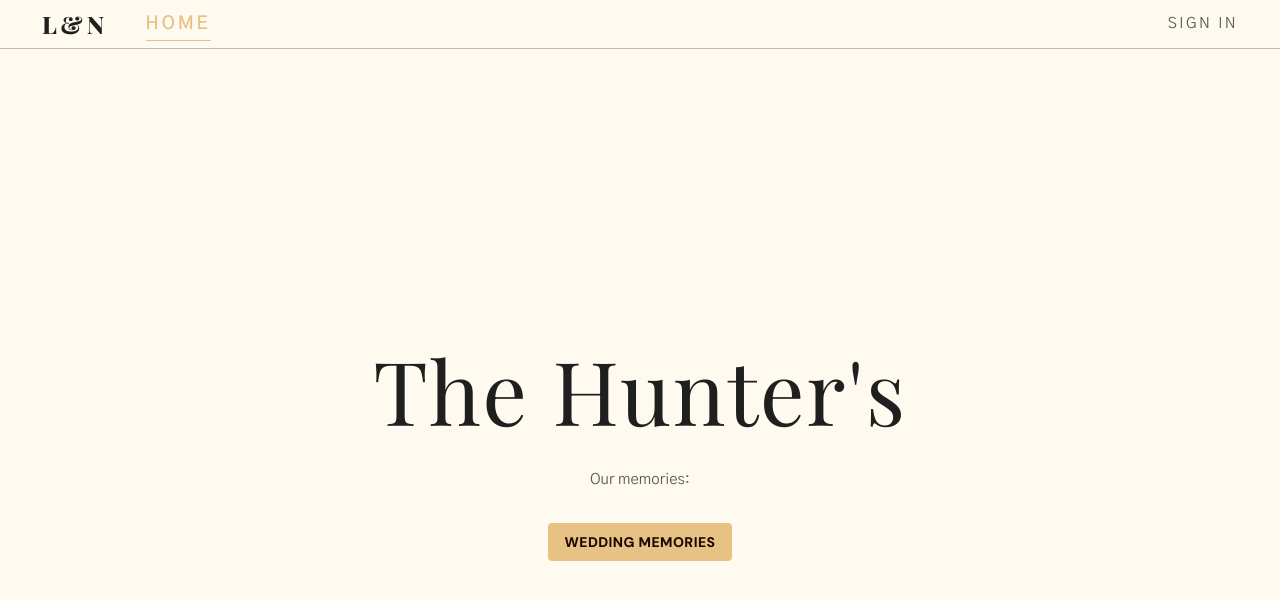
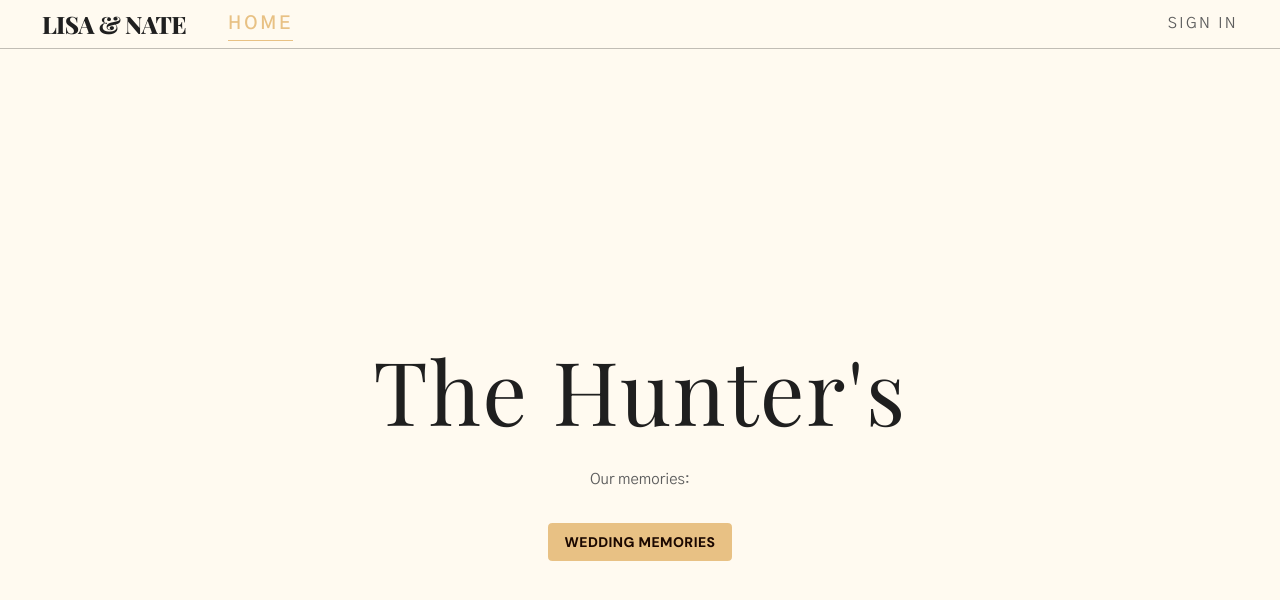
Before and after one commit to nate-hunter/nasalite-2602, a Next.js app: page / in a window 1280 px wide. Shown: the top 600 px of the page. Built offline with nearby package versions, Linux system fonts and the light colour scheme; no server answers; a web font is replaced by a local one; what @imagekit/next would draw is missing.

Commit message:
Implemented dynamic navbar brand logo/initials

```diff
--- a/src/ui/Navbar/Navbar.module.css
+++ b/src/ui/Navbar/Navbar.module.css
@@ -54,8 +54,10 @@
 	letter-spacing: -0.025em;
 	transition: color 0.2s ease;
 	text-transform: uppercase;
+}
 
-	/* background-color: salmon; */
+.brandFull {
+	display: none;
 }
 
 .brand a {
@@ -318,6 +320,14 @@
 		flex-wrap: nowrap;
 	}
 
+	.brandShort {
+		display: none;
+	}
+
+	.brandFull {
+		display: inline;
+	}
+
 	.menuButton {
 		display: none;
 	}
--- a/src/ui/Navbar/NavbarShell.tsx
+++ b/src/ui/Navbar/NavbarShell.tsx
@@ -41,8 +41,10 @@ export function Navbarshell({
 		<header className={styles.root}>
 			<div className={styles.inner}>
 				<div className={styles.navBrand}>
-					<Link href="/">L &amp; N</Link>
-					{/* <Link href="/">Lisa &amp; Nate</Link> */}
+					<Link href="/">
+						<span className={styles.brandShort}>L&amp;N</span>
+						<span className={styles.brandFull}>Lisa &amp; Nate</span>
+					</Link>
 				</div>
 
 				<button
```
